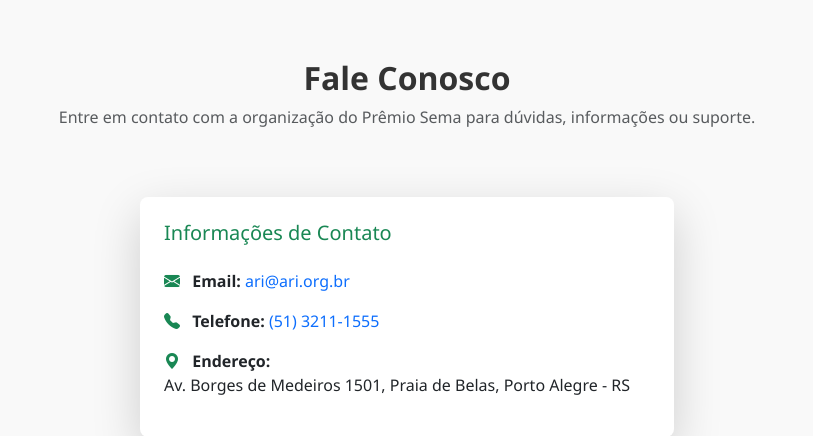
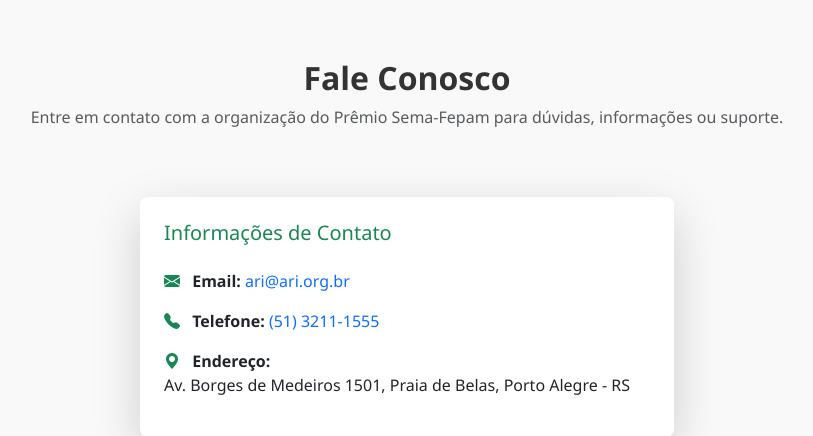
Before and after one commit to BrunoSJardim/premio-jornalismo-meio-ambiente, a Django app: page /contato/ in a window 1280 px wide. Shown: the part 175-611 px from the top of the page, without its empty margins (233-1046 px from the left). Run offline with Django 5.2, Linux system fonts and the light colour scheme.

Commit message:
Ajuste na página de contato

```diff
--- a/trabalhos/templates/trabalhos/contato.html
+++ b/trabalhos/templates/trabalhos/contato.html
@@ -8,7 +8,7 @@
   <!-- Título -->
   <div class="text-center mb-5">
     <h2 class="fw-bold">Fale Conosco</h2>
-    <p class="text-muted">Entre em contato com a organização do Prêmio Sema para dúvidas, informações ou suporte.</p>
+    <p class="text-muted">Entre em contato com a organização do Prêmio Sema-Fepam para dúvidas, informações ou suporte.</p>
   </div>
 {% endblock %}
 
```
